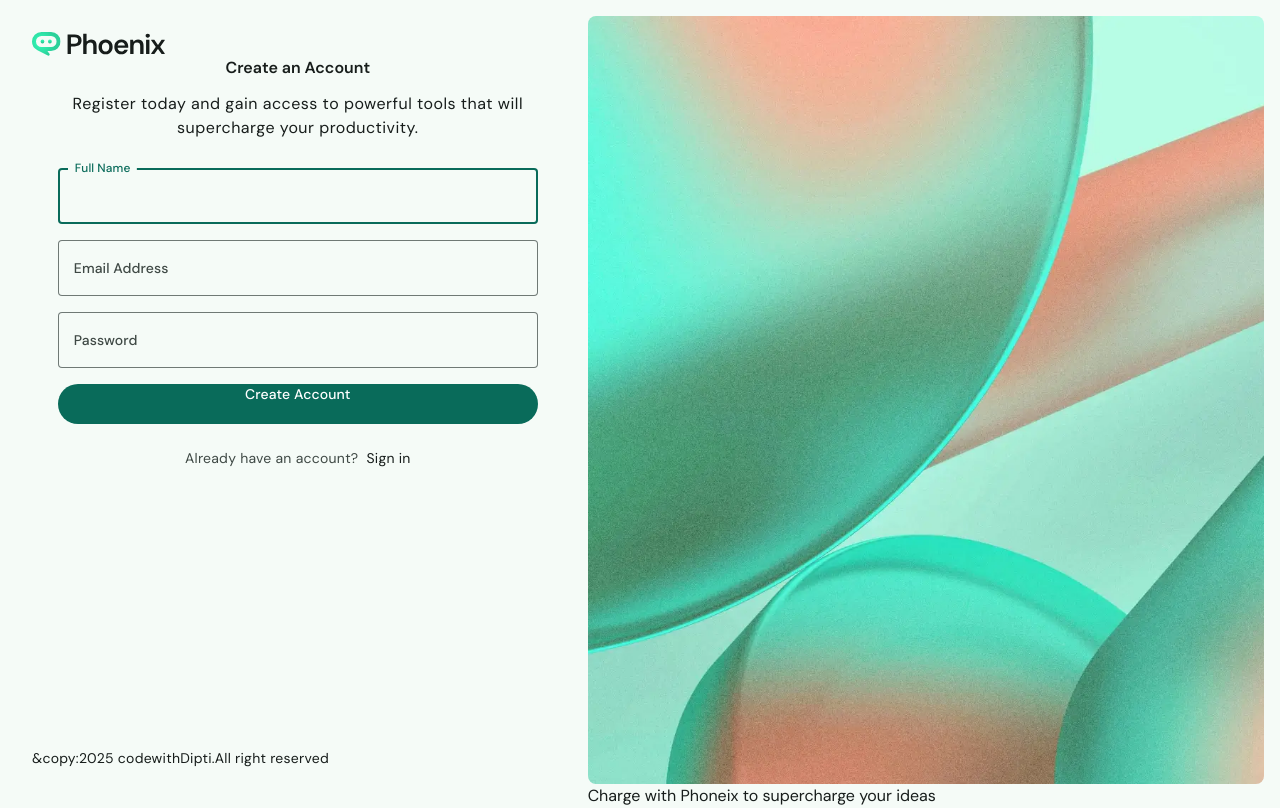
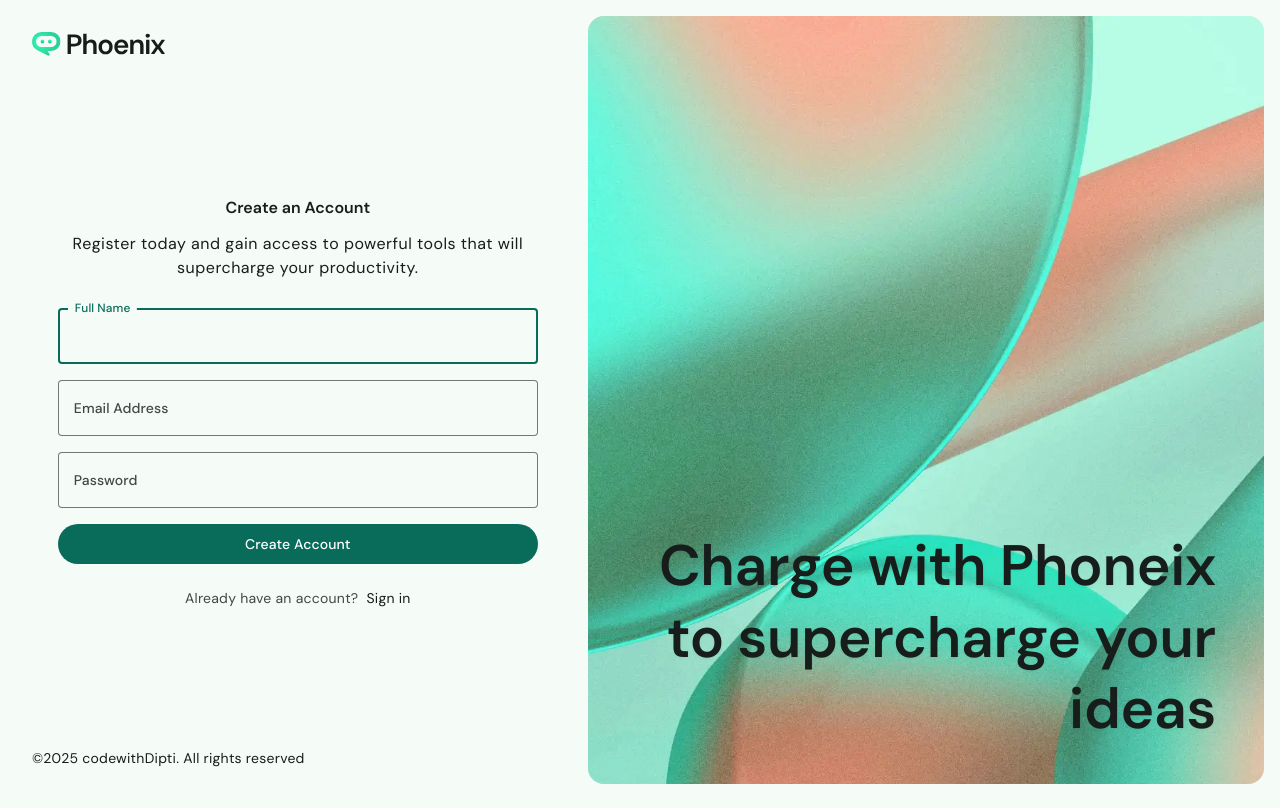
Before and after one commit to Diptipathak2007/Phoenix, a React (Vite) app: page /register in a window 1280 px wide. Built offline with nearby package versions, Linux system fonts and the light colour scheme.

Commit message:
did index.css and registration page left only a lil bit

```diff
--- a/package.json
+++ b/package.json
@@ -10,6 +10,7 @@
     "preview": "vite preview"
   },
   "dependencies": {
+    "appwrite": "^18.1.1",
     "prop-types": "^15.8.1",
     "react": "^19.1.0",
     "react-dom": "^19.1.0",
--- a/src/components/Button.jsx
+++ b/src/components/Button.jsx
@@ -1,27 +1,28 @@
 import PropTypes from "prop-types";
 /*
-Here by i am creating a common button component*/
-const Button=({
-    classes='',
-    variant='filled',
-    color='primary',
+Here by I am creating a common button component */
+const Button = ({
+  classes = '',
+  variant = 'filled',
+  color = 'primary',
   children,
   ...rest
-})=>{
+}) => {
   return (
-        <button className={`btn ${variant} ${color} ${classes} {...rest}`}>
+    <button
+      className={`btn ${variant} ${color} flex justify-center items-center ${classes}`}
+      {...rest}
+    >
       {children}
-            <div className="state-layer"></div>
     </button>
+  );
+};
 
-    )
-
-}
-Button.PropTypes={
+Button.propTypes = {
   classes: PropTypes.string,
   variant: PropTypes.string,
   color: PropTypes.string,
   children: PropTypes.any,
 };
 
-export  {Button};
+export { Button };
--- a/src/components/TextField.jsx
+++ b/src/components/TextField.jsx
@@ -17,7 +17,7 @@ const TextField = ({
     className="label-text">
         {label}
     </label>
-    <input className={`text-field${fieldclasses}`} id={name} placeholder={placeholder} {...rest} />
+    <input className={`text-field${fieldclasses}`} id={name} name={name} placeholder={placeholder} {...rest} />
     {helperText && <p className="helper-text">{helperText}</p>}
    </div>
   )
--- a/src/index.css
+++ b/src/index.css
@@ -183,3 +183,17 @@
   }
 
 }
+
+@layer utilities{
+  .img-box{
+    @apply bg-light-surfaceContainerHighest
+    dark:bg-dark-surfaceContainerHighest
+    overflow-hidden;
+  }
+
+  .img-cover{
+    @apply w-full
+    h-full
+    object-cover;
+  }
+}
--- /dev/null
+++ b/src/lib/appwrite.js
@@ -0,0 +1,13 @@
+// src/lib/appwrite.js
+import { Client, Account } from "appwrite";
+
+const client = new Client();
+
+client
+  .setEndpoint(import.meta.env.VITE_APPWRITE_ENDPOINT)
+  .setProject(import.meta.env.VITE_APPWRITE_PROJECT_ID);
+
+const account = new Account(client);
+
+
+export { client, account};
--- a/src/pages/Register.jsx
+++ b/src/pages/Register.jsx
@@ -1,9 +1,11 @@
 import React from 'react';
 import PageTitle from '../components/PageTitle';
-import { Link, Form } from 'react-router-dom';
+import { Link } from 'react-router-dom';
 import { logolight, logodark, banner } from '../assets/assets';
 import TextField from '../components/TextField';
 import { Button } from '../components/Button';
+import { Form } from 'react-router-dom';
+
 
 const Register = () => {
   return (
@@ -14,7 +16,7 @@ const Register = () => {
         <div className='flex flex-col p-4'>
           <Link
             to='/'
-            className='max-w-max mx-auto lg:mx-0'
+            className='max-w-max mb-auto mx-auto lg:mx-0'
           >
             <img
               src={logolight}
@@ -32,16 +34,15 @@ const Register = () => {
             />
           </Link>
           <div className='flex flex-col gap-2 max-w-[480px] w-full mx-auto'>
-            <h2 className='text-displaysmall font-semibold text-light-onBackground dark:text-dark-onBackground text-center'>Create an Account</h2>
+            <h2 className='text-displaysmall font-semibold text-light-onBackground dark:text-dark-onBackground text-center'>
+              Create an Account
+            </h2>
             <p className='text-bodyLarge text-light-onSurfacVariant dark:text-dark-onSurfaceVariant mt-1 mb-5 text-center px-2'>
               Register today and gain access to powerful tools that will
               supercharge your productivity.
             </p>
 
-            <Form
-              method='POST'
-              className='grid grid-cols-1 gap-4'
-            >
+            <Form method='POST' className='grid grid-cols-1 gap-4'>
               <TextField
                 type='text'
                 name='name'
@@ -67,8 +68,7 @@ const Register = () => {
               <Button type='submit'>Create Account</Button>
             </Form>
 
-            <p className='text-bodyMedium
-            text-light-onSurfaceVariant dark:text-dark-onSurfaceVariant text-center mt-4'>
+            <p className='text-bodyMedium text-light-onSurfaceVariant dark:text-dark-onSurfaceVariant text-center mt-4'>
               Already have an account?{' '}
               <Link
                 to='/login'
@@ -78,16 +78,18 @@ const Register = () => {
               </Link>
             </p>
           </div>
-          <p className='mt-auto mx-auto text-light-onSurface dark:text-dark-onSurface text-bodyMedium lg:mx-0'>&copy:2025 codewithDipti.All right reserved</p>
+          <p className='mt-auto mx-auto text-light-onSurface dark:text-dark-onSurface text-bodyMedium lg:mx-0'>
+            &copy;2025 codewithDipti. All rights reserved
+          </p>
         </div>
 
-        <div className='hidden img-box lg:block lg:relative lg:rounded-large'>
+        <div className='hidden img-box lg:block lg:relative lg:rounded-large lg:overflow-hidden'>
           <img
             src={banner}
             alt=''
             className='w-full h-full object-cover rounded-lg'
           />
-          <p className=''>
+          <p className='absolute bottom-10 left-12 right-12 z-10 text-displayLarge font-semibold leading-tight text-right text-light-onSurface drop-shadow-sm 2xl:text[72px]'>
             Charge with Phoneix to supercharge your ideas
           </p>
         </div>
--- /dev/null
+++ b/src/routers/actions/registerAction.js
@@ -0,0 +1,34 @@
+import {account} from '../../lib/appwrite';
+import generateId from '../../utils/generateId';
+import {redirect } from 'react-router-dom';
+
+const registerAction = async ({ request }) => {
+    const formData = await request.formData();
+    try{
+      await account.create(
+        generateId(),//creates a unique user ID
+        formData.get('email'),
+        formData.get('password'),
+        formData.get('name')
+      );
+    }catch (err) {
+        return{
+            message: err.message,
+        }
+    }
+
+    try{
+      await account.createEmailPasswordSession(
+        formData.get('email'),
+        formData.get('password'),
+      )
+    }catch(err) {
+       console.log(`Error creating session: ${err.message}`);
+       return redirect('/login')
+
+    }
+    console.log("Redirecting to homepage...");
+    return redirect('/');
+}
+
+export default registerAction;
--- a/src/routers/routes.jsx
+++ b/src/routers/routes.jsx
@@ -1,6 +1,7 @@
 import { createBrowserRouter } from "react-router-dom";
 import App from "../App.jsx";
 import Register from "../pages/Register.jsx";
+import registerAction from "./actions/registerAction";
 
 const router = createBrowserRouter([
     {
@@ -10,6 +11,7 @@ const router = createBrowserRouter([
     {
         path: "/register",
         element: <Register />,
+        action: registerAction,
     }
 ])
 
--- /dev/null
+++ b/src/utils/generateId.js
@@ -0,0 +1,3 @@
+export default function generateId() {
+  return Math.random().toString(36).slice(2) + Date.now().toString(36);
+}
```
Also changed, not shown: 2 other files (tests, documents, lock files or other folders). Lines whose indentation alone changed are shown as unchanged.
